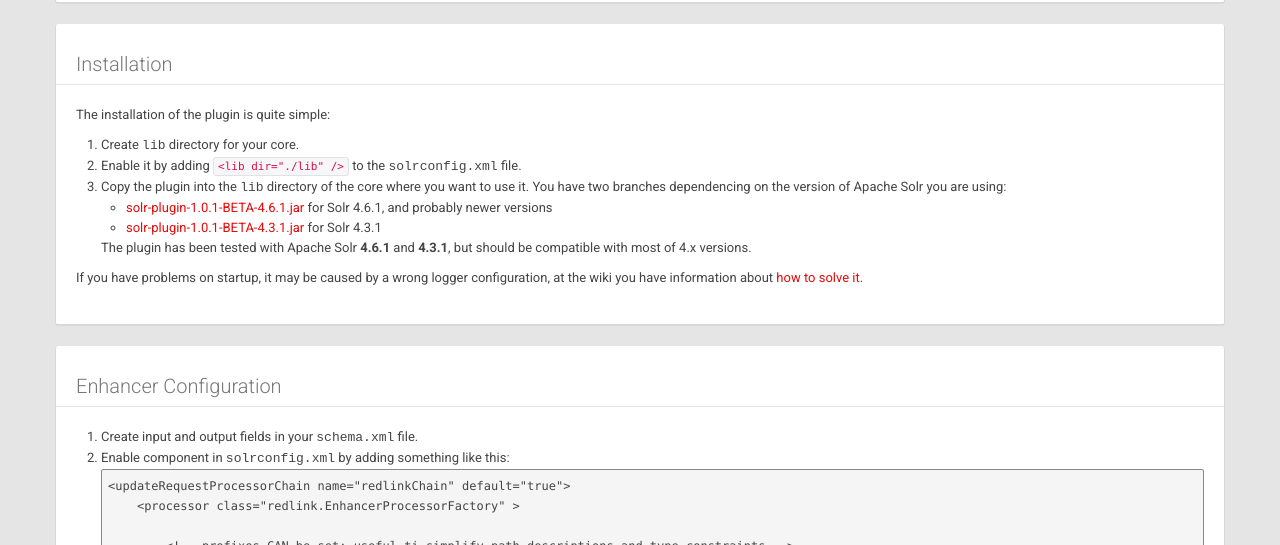
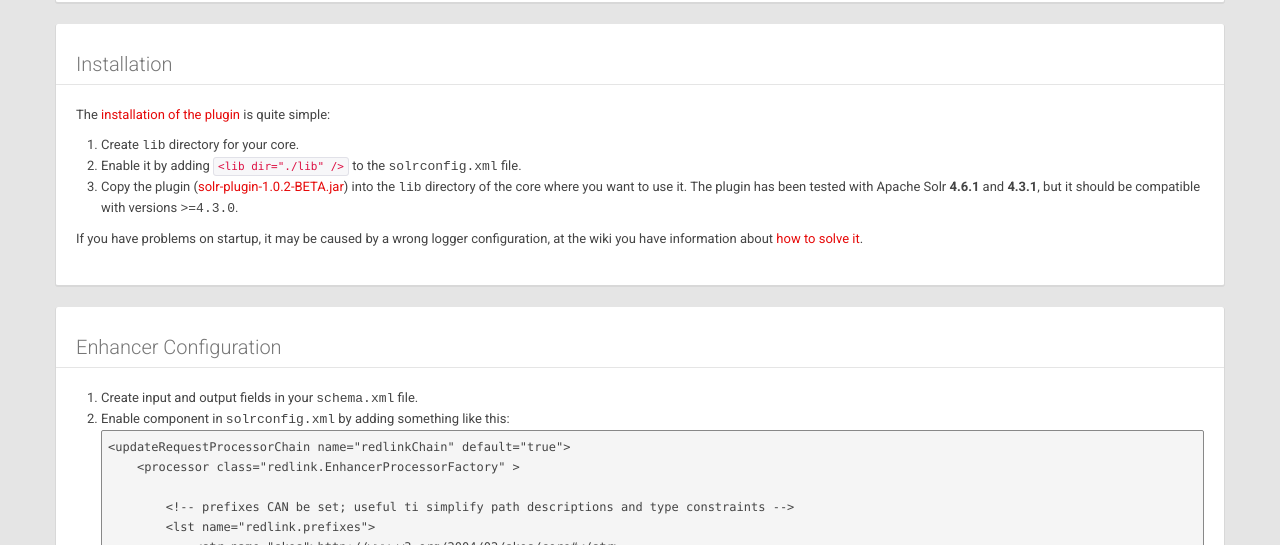
Before and after one commit to redlink-gmbh/redlink-gmbh.github.io, a Jekyll site: the page built from plugins/solr.html, in a window 1280 px wide and 900 px high, cut to the strip 355-900 px from the top of the window. Built offline with Jekyll 4.4.1, drawn with Linux system fonts in a browser that asks for light colours; comment, search, counter and statistics services are not loaded.

Commit message:
updated documentation for the new solr plugin 1.0.2-BETA

```diff
--- a/plugins/solr.html
+++ b/plugins/solr.html
@@ -30,8 +30,7 @@
         <p>
             For a quick introduction, please check the
             <a href="http://redlink.co/semantic-search-for-apache-solr/">annoucement post</a> or
-            <a href="#TB_inline?width=870&height=575&inlineId=solrPluginScreencast" class="thickbox">watch this
-                screencast</a>
+            <a href="#TB_inline?width=870&height=575&inlineId=solrPluginScreencast" class="thickbox">watch this screencast</a>
             where we introduce you the plugin, telling how you can use it to enhance your current Solr search with
             Redlink:
         </p>
@@ -62,7 +61,7 @@
     <div class="card-body">
 
         <p>
-            The installation of the plugin is quite simple:
+            The <a href="https://wiki.apache.org/solr/SolrPlugins">installation of the plugin</a> is quite simple:
         </p>
 
         <ol>
@@ -73,28 +72,17 @@
                 Enable it by adding <code>&lt;lib dir="./lib" /&gt;</code> to the <tt>solrconfig.xml</tt> file.
             </li>
             <li>
-                Copy the plugin into the <tt>lib</tt> directory of the core where you want to use it. You have two
-                branches dependencing on the version
-                of Apache Solr you are using:
-                <ul>
-                    <li>
-                        <a href="http://repo.dev.redlink.io/content/repositories/public-releases/io/redlink/solr-plugin/1.0.1-BETA-4.6.1/solr-plugin-1.0.1-BETA-4.6.1.jar">solr-plugin-1.0.1-BETA-4.6.1.jar</a>
-                        for Solr 4.6.1, and probably newer versions
-                    </li>
-                    <li>
-                        <a href="http://repo.dev.redlink.io/content/repositories/public-releases/io/redlink/solr-plugin/1.0.1-BETA-4.3.1/solr-plugin-1.0.1-BETA-4.3.1.jar">solr-plugin-1.0.1-BETA-4.3.1.jar</a>
-                        for Solr 4.3.1
-                    </li>
-                </ul>
-                The plugin has been tested with Apache Solr <strong>4.6.1</strong> and <strong>4.3.1</strong>,
-                but should be compatible with most of 4.x versions.
+                Copy the plugin
+                (<a href="http://repo.dev.redlink.io/content/repositories/public-releases/io/redlink/solr-plugin/1.0.2-BETA/solr-plugin-1.0.2-BETA.jar">solr-plugin-1.0.2-BETA.jar</a>)
+                into the <tt>lib</tt> directory of the core where you want to use it.
+                The plugin has been tested with Apache Solr <strong>4.6.1</strong> and
+                <strong>4.3.1</strong>, but it should be compatible with versions <tt>>=4.3.0</tt>.
             </li>
         </ol>
 
         <p>
             If you have problems on startup, it may be caused by a wrong logger configuration, at the wiki you have
-            information
-            about <a href="https://wiki.apache.org/solr/SolrLogging">how to solve it</a>.
+            information about <a href="https://wiki.apache.org/solr/SolrLogging">how to solve it</a>.
         </p>
 
     </div>
```
